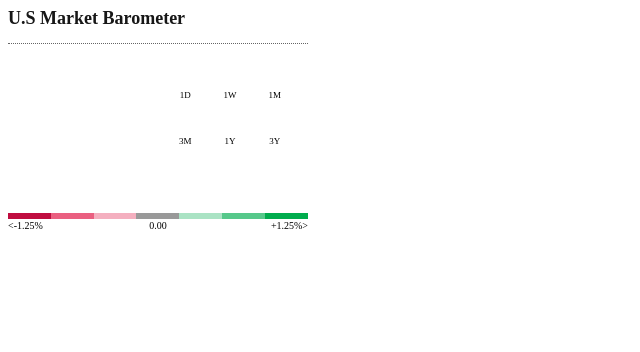
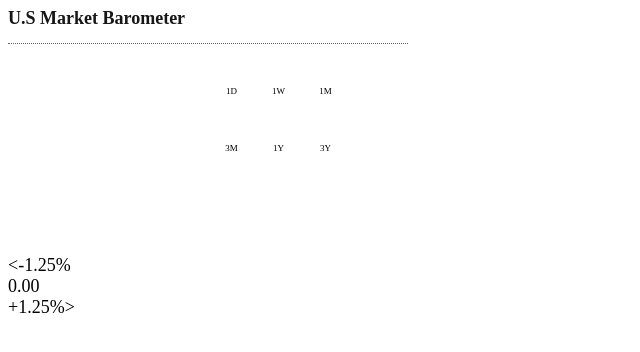
Before and after one commit to thonrt/MarketBarometer, a plain HTML site: page html/Index.html in a window 1280 px wide. Shown: the whole page, without its empty margins (0-640 px from the left). Drawn offline with nearby package versions, Linux system fonts and the light colour scheme; no server answers.

Commit message:
modify style

```diff
--- a/Index.css
+++ b/Index.css
@@ -1,6 +1,6 @@
 
 .content {
-    width:300px;
+    width:400px;
     height:250px;
     font-size:18px;
  }
@@ -12,159 +12,87 @@
 }
 .middle {
     padding-top:11px;
-    height:150px;
+    height:200px;
 }
-.bottom {
-    clear:left;
-    padding-top:8px;
-}
-.Big {
+
+.middle .Big {
     float :left;
     width :50%;
     height:150px;
 }
-.Small {
+.middle .Small {
     float :left;
     width:48%;
     height:150px;
 
 }
-.smallone{
-     border-spacing:10px;
 
-    padding-bottom:40px;
+.middle .Big .left1 {
+    width:150px;
+    height:150px;
+    border-spacing:1px;
+}
+
+.middle .Small .smallone{
+    width:47px;
+    height:47px;
+    border-spacing:0.5px;
+}
+
+.middle .Small .smallone .boxsmall{
+     width:30px;
+    height:30px;
+    border-spacing:0.5px;
+    margin-left:15px;
+}
+
+.middle .Small .smallone span{
+    display:block;
+    font-size:9px;
+   text-align:center;
+    margin-bottom:15px;
 
 }
-.bottom1 {
+
+.middle .bottom {
+    clear:both;
+    padding-top:8px;
     width:300px;
-    height:7px;
 
 }
-.box1 {
-    width:14.28%;
+
+.middle .bottom .left {
+    border-bottom-left-radius:5px;
+    border-top-left-radius:5px;
+}
+.middle .bottom .right {
+    border-bottom-right-radius:5px;
+    border-top-right-radius:5px;
+    }
+
+.middle .bottom .bottom1 .box1{
+    float:left;
     height:6px;
-    float:left;
+    width:14.2%;
+}
+.middle .bottom .box2{
+    font-size:8px;
+
 }
 
-
-.box2 {
-    font-size:10px;
-
-}
- .box21 {
+.middle .bottom #value0{
      width:20%;
     float:left;
 
 }
-.box22 {
+
+.middle .bottom .box22{
     float:left;
      width:60%;
     text-align:center;
 }
-.box23 {
-     width:20%;
+.middle .bottom #value1{
     float:right;
-     text-align:right;
+    width:20%;
+   text-align:right;
 }
-
-
-
-
-.middle .Big .left1 .box{
-	width:45px;
-	height:45px;
-	float:left;
-	margin-right:1px;
-	margin-bottom:0.5px;
-    padding-bottom:0.5px;
-}
-.middle .Big .left1 .box a {
-    display:block;
-    width:45px;
-    height:45px;
-}
-
-#clear{
-	clear:left;
-}
-.rows {
-   float:left ;
-   font-size:7px;
-}
-.rows1 {
-    width:5px;
-    height:47px;
-    -moz-transform:rotate(0deg);
-	-webkit-transform:rotate(0deg);
-	filter: progid:DXImageTransform.Microsoft.BasicImage(rotation=2);
-}
-
-.cols {
-    width: 138px;
-    height: 15px;
-    text-align: center;
-    float:left;
-    font-size:7px;
-}
-.cols1 {
-    width:20%;
-    float:left;
-    }
-.cols2{
-   float:left;
-   width:60%;
-   text-align:center;
-
-    }
-.cols3 {
-    width:20%;
-
-    }
-.left1 {
-   float:left;
-   font-size:7px;
-}
-
-
-
-.boxsmall{
-
-
-    padding-left:10px;
-}
-
-.boxs{
-	/*width:9px;
-	height:9px;*/
-
-	margin-left:0.5px;
-	margin-top:0.5px;
-}
-.text {
-
-    font-size:5px;
-
-}
-/*td{
-      margin:0.5px;
-      padding:0.5px;
-
-}*/
-div .Small .boxsmall td {
-
-    width:7px;
-	height:7px;
-     margin:0.5px;
-      padding:0.5px;
-
-}
-
-span {
-    display:block;
-    font-size:9px;
-   text-align:center;
-}
-
-.boxsmall{
-    border-spacing:0.5px;
-}
```
